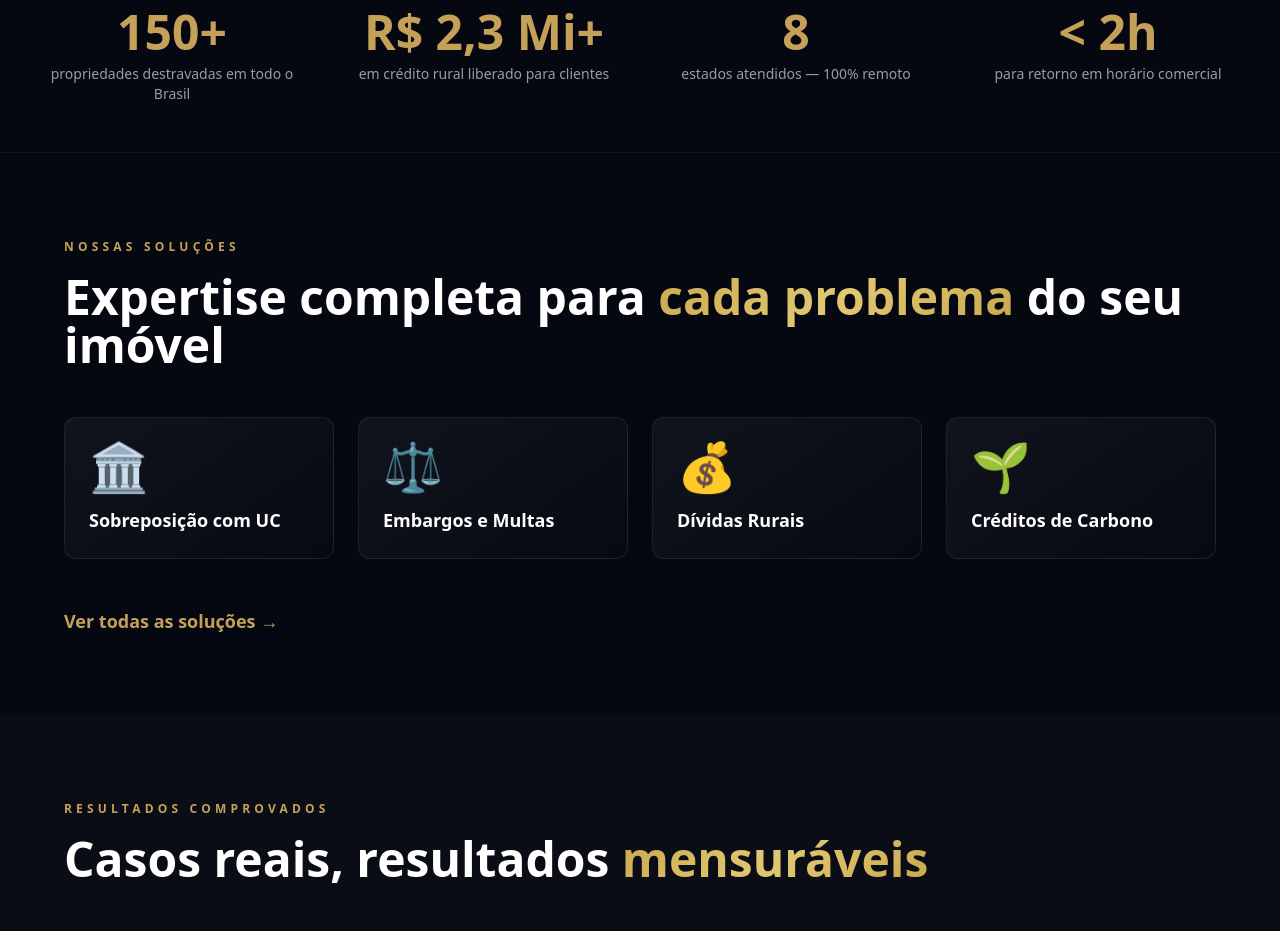
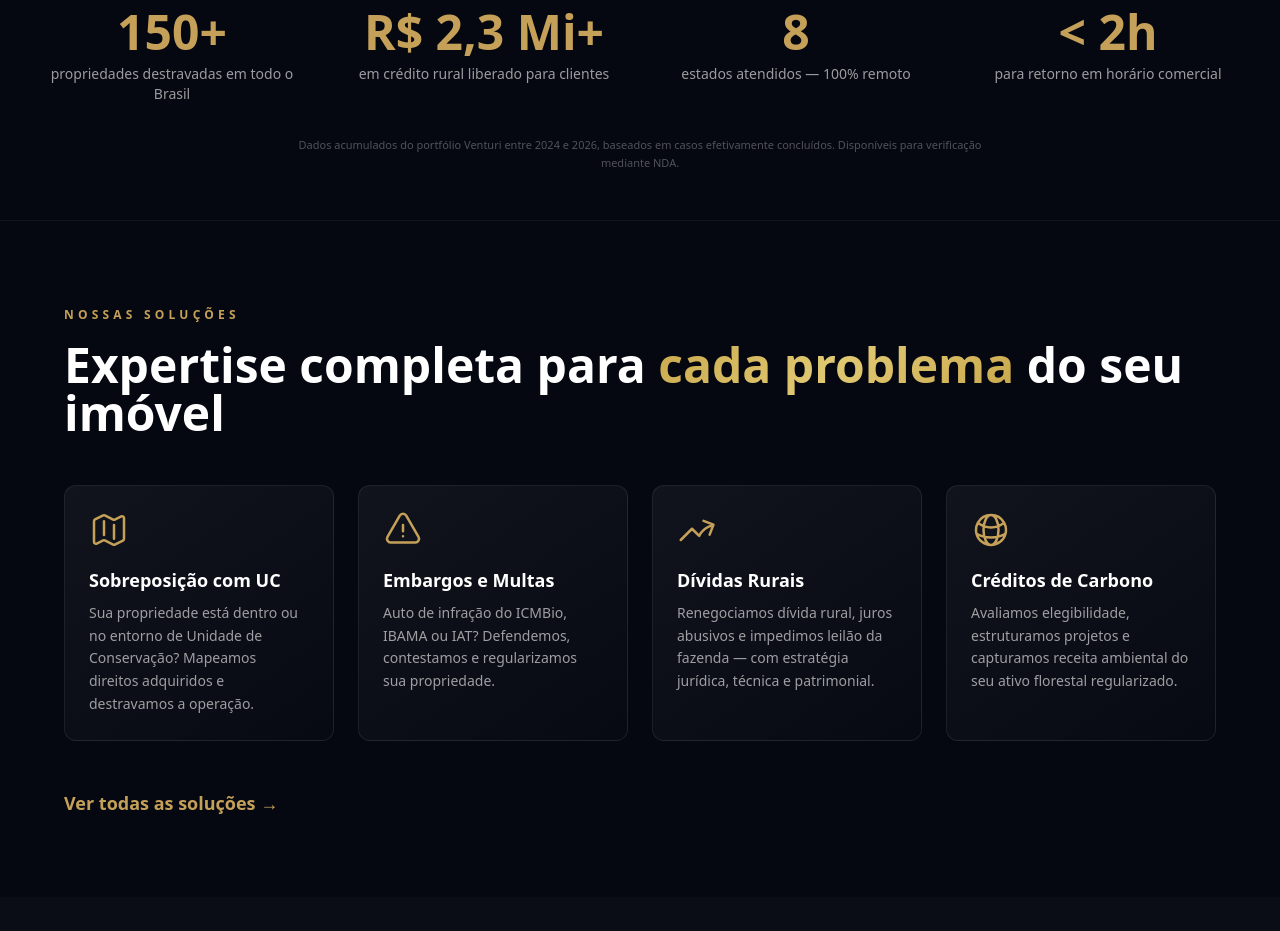
Before and after one commit to ciroramonvaz-stack/site-venturictj, a Next.js app: page / in a window 1280 px wide. Shown: the part 840-1771 px from the top of the page. Built offline with nearby package versions, Linux system fonts and the light colour scheme; a web font is replaced by a local one.

Commit message:
Add files via upload

```diff
--- a/src/app/page.tsx
+++ b/src/app/page.tsx
@@ -5,9 +5,9 @@ import { siteData } from '@/content/siteData';
 import ScrollReveal from '@/components/ScrollReveal';
 
 export const metadata: Metadata = {
-  title: 'VENTURI CTJ | Consultoria para Imóveis Rurais',
+  title: 'Regularização e Defesa de Imóveis Rurais — Venturi CTJ',
   description:
-    'Regularizamos, defendemos e destravamos propriedades rurais em todo o Brasil. Análise gratuita.',
+    'Consultoria técnico-jurídica para imóveis rurais: regularização, sobreposição com UC, embargos, due diligence e dívida rural. Análise gratuita em 2h.',
 };
 
 export default function HomePage() {
@@ -194,6 +194,9 @@ export default function HomePage() {
               </div>
             ))}
           </div>
+          <p className="text-center text-[11px] text-white/30 mt-8 max-w-3xl mx-auto leading-relaxed px-6">
+            Dados acumulados do portfólio Venturi entre 2024 e 2026, baseados em casos efetivamente concluídos. Disponíveis para verificação mediante NDA.
+          </p>
         </section>
 
         {/* ============ SOLUÇÕES PREVIEW ============ */}
@@ -209,17 +212,54 @@ export default function HomePage() {
 
             <div className="grid grid-cols-1 md:grid-cols-2 lg:grid-cols-4 gap-6 mb-12">
               {[
-                { icon: '🏛️', title: 'Sobreposição com UC' },
-                { icon: '⚖️', title: 'Embargos e Multas' },
-                { icon: '💰', title: 'Dívidas Rurais' },
-                { icon: '🌱', title: 'Créditos de Carbono' },
+                {
+                  title: 'Sobreposição com UC',
+                  description:
+                    'Sua propriedade está dentro ou no entorno de Unidade de Conservação? Mapeamos direitos adquiridos e destravamos a operação.',
+                  icon: (
+                    <svg xmlns="http://www.w3.org/2000/svg" fill="none" viewBox="0 0 24 24" strokeWidth={1.5} stroke="currentColor" className="w-10 h-10">
+                      <path strokeLinecap="round" strokeLinejoin="round" d="M9 6.75V15m6-6v8.25m.503 3.498 4.875-2.437c.381-.19.622-.58.622-1.006V4.82c0-.836-.88-1.38-1.628-1.006l-3.869 1.934c-.317.159-.69.159-1.006 0L9.503 3.252a1.125 1.125 0 0 0-1.006 0L3.622 5.689C3.24 5.88 3 6.27 3 6.695V19.18c0 .836.88 1.38 1.628 1.006l3.869-1.934c.317-.159.69-.159 1.006 0l4.994 2.497c.317.158.69.158 1.006 0Z" />
+                    </svg>
+                  ),
+                },
+                {
+                  title: 'Embargos e Multas',
+                  description:
+                    'Auto de infração do ICMBio, IBAMA ou IAT? Defendemos, contestamos e regularizamos sua propriedade.',
+                  icon: (
+                    <svg xmlns="http://www.w3.org/2000/svg" fill="none" viewBox="0 0 24 24" strokeWidth={1.5} stroke="currentColor" className="w-10 h-10">
+                      <path strokeLinecap="round" strokeLinejoin="round" d="M12 9v3.75m-9.303 3.376c-.866 1.5.217 3.374 1.948 3.374h14.71c1.73 0 2.813-1.874 1.948-3.374L13.949 3.378c-.866-1.5-3.032-1.5-3.898 0L2.697 16.126ZM12 15.75h.007v.008H12v-.008Z" />
+                    </svg>
+                  ),
+                },
+                {
+                  title: 'Dívidas Rurais',
+                  description:
+                    'Renegociamos dívida rural, juros abusivos e impedimos leilão da fazenda — com estratégia jurídica, técnica e patrimonial.',
+                  icon: (
+                    <svg xmlns="http://www.w3.org/2000/svg" fill="none" viewBox="0 0 24 24" strokeWidth={1.5} stroke="currentColor" className="w-10 h-10">
+                      <path strokeLinecap="round" strokeLinejoin="round" d="M2.25 18 9 11.25l4.306 4.306a11.95 11.95 0 0 1 5.814-5.518l2.74-1.22m0 0-5.94-2.281m5.94 2.28-2.28 5.941" />
+                    </svg>
+                  ),
+                },
+                {
+                  title: 'Créditos de Carbono',
+                  description:
+                    'Avaliamos elegibilidade, estruturamos projetos e capturamos receita ambiental do seu ativo florestal regularizado.',
+                  icon: (
+                    <svg xmlns="http://www.w3.org/2000/svg" fill="none" viewBox="0 0 24 24" strokeWidth={1.5} stroke="currentColor" className="w-10 h-10">
+                      <path strokeLinecap="round" strokeLinejoin="round" d="M12 21a9.004 9.004 0 0 0 8.716-6.747M12 21a9.004 9.004 0 0 1-8.716-6.747M12 21c2.485 0 4.5-4.03 4.5-9S14.485 3 12 3m0 18c-2.485 0-4.5-4.03-4.5-9S9.515 3 12 3m0 0a8.997 8.997 0 0 1 7.843 4.582M12 3a8.997 8.997 0 0 0-7.843 4.582m15.686 0A11.953 11.953 0 0 1 12 10.5c-2.998 0-5.74-1.1-7.843-2.918m15.686 0A8.959 8.959 0 0 1 21 12c0 .778-.099 1.533-.284 2.253m0 0A17.919 17.919 0 0 1 12 16.5c-3.162 0-6.133-.815-8.716-2.247m0 0A9.015 9.015 0 0 1 3 12c0-1.605.42-3.113 1.157-4.418" />
+                    </svg>
+                  ),
+                },
               ].map((solution, idx) => (
                 <div
                   key={idx}
                   className="reveal premium-card bg-white/5 border border-venturi-gold/20 p-6 rounded-xl hover:border-venturi-gold/50 hover:bg-white/10 transition duration-300"
                 >
-                  <div className="text-5xl mb-4">{solution.icon}</div>
-                  <h3 className="text-lg font-bold text-white">{solution.title}</h3>
+                  <div className="text-venturi-gold mb-4">{solution.icon}</div>
+                  <h3 className="text-lg font-bold text-white mb-2">{solution.title}</h3>
+                  <p className="text-sm text-white/60 leading-relaxed">{solution.description}</p>
                 </div>
               ))}
             </div>
```
